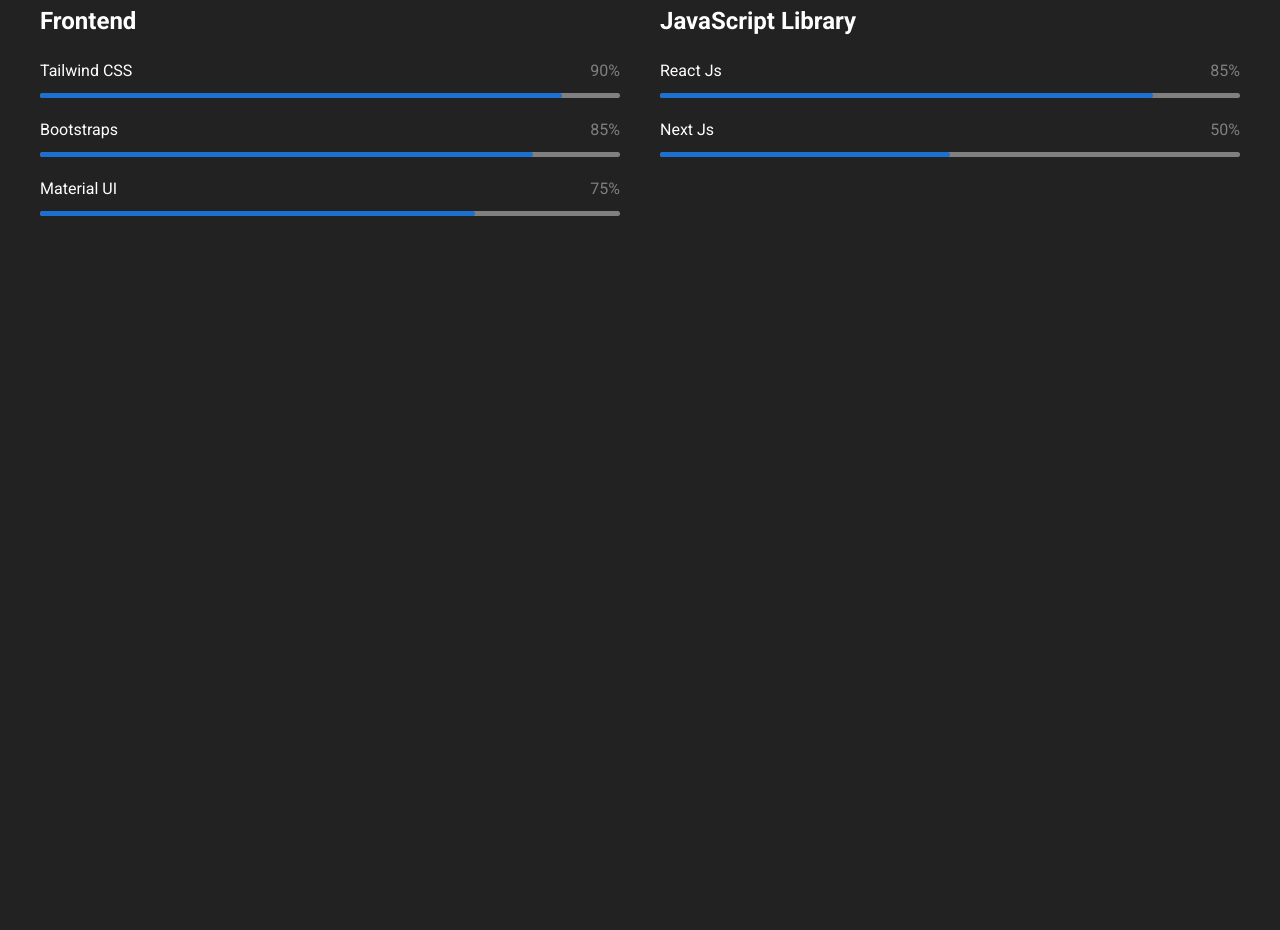
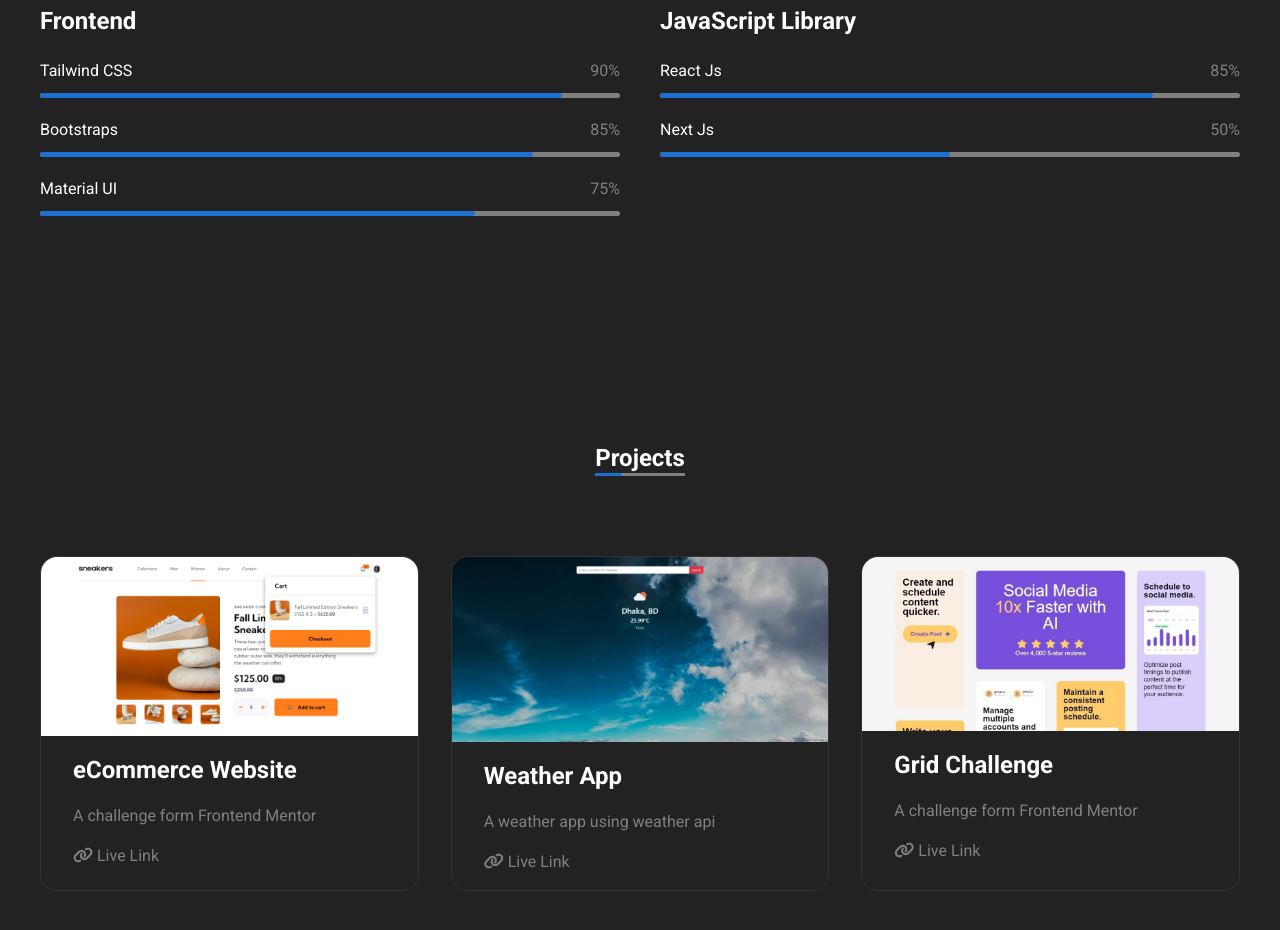
Before and after one commit to Coder-Sadik/portfolio, a plain HTML site: page index.html in a window 1280 px wide. Shown: the part 3191-4121 px from the top of the page. Before the commit the page ends 3631 px from the top, so only its background shows below. Drawn offline with Linux system fonts and the light colour scheme.

Commit message:
projects section added

```diff
--- a/CSS/style.css
+++ b/CSS/style.css
@@ -246,6 +246,45 @@ h2,
 	border-radius: 4px;
 }
 
+/* projects section  */
+.project-container {
+	display: grid;
+	grid-template-columns: repeat(3, minmax(0, 1fr));
+	gap: 2rem;
+	margin-top: 3rem;
+}
+
+.project-list {
+	margin-top: 2rem;
+	border: 1px solid #333;
+	border-radius: 1rem;
+}
+
+.project-list:hover {
+	background-color: #333;
+}
+
+.project-image {
+	border-top-right-radius: 1rem;
+	border-top-left-radius: 1rem;
+}
+
+.project-name,
+.project-description,
+.project-link {
+	padding-left: 1rem;
+}
+
+.project-description,
+.project-link {
+	color: gray;
+}
+
+.project-description {
+	padding: 1rem;
+	text-align: justify;
+}
+
 /* media query  */
 @media screen and (max-width: 1080px) {
 	.nav-bar {
--- a/index.html
+++ b/index.html
@@ -41,7 +41,7 @@
 					<li><a href="#resume">Resume</a></li>
 					<li><a href="#certifications">Certifications</a></li>
 					<li><a href="#skills">Skills</a></li>
-					<li><a href="#porjects">Projects</a></li>
+					<li><a href="#projects">Projects</a></li>
 					<li><a href="#contact">Contact</a></li>
 				</ul>
 			</div>
@@ -298,6 +298,67 @@
 			</div>
 		</section>
 
+		<!-- Projects Section -->
+		<section id="projects">
+			<div class="section-title">
+				<h2 class="underline">Projects</h2>
+			</div>
+			<div class="project-container">
+				<div class="project-list">
+					<img
+						class="project-image"
+						src="./Images/eCommerce.png"
+						alt="eCommerce website image"
+					/>
+					<div class="project-description">
+						<h2 class="project-name">eCommerce Website</h2>
+						<p class="project-description">A challenge form Frontend Mentor</p>
+						<a
+							href="https://coder-sadik.github.io/ecommerce-product-page-main/"
+							target="_blank"
+							class="project-link"
+							><i class="fa-solid fa-link"></i> Live Link
+						</a>
+					</div>
+				</div>
+				<div class="project-list">
+					<img
+						class="project-image"
+						src="./Images/weather app.png"
+						alt="eCommerce website image"
+					/>
+					<div class="project-description">
+						<h2 class="project-name">Weather App</h2>
+						<p class="project-description">A weather app using weather api</p>
+						<a
+							href="https://checkweather24.netlify.app/"
+							target="_blank"
+							class="project-link"
+							><i class="fa-solid fa-link"></i> Live Link
+						</a>
+					</div>
+				</div>
+				<div class="project-list">
+					<img
+						class="project-image"
+						src="./Images/bento-grid.jpeg"
+						alt="eCommerce website image"
+					/>
+					<div class="project-description">
+						<h2 class="project-name">Grid Challenge</h2>
+						<p class="project-description">A challenge form Frontend Mentor</p>
+						<a
+							href="https://coder-sadik.github.io/bento-grid-main/"
+							target="_blank"
+							class="project-link"
+							><i class="fa-solid fa-link"></i> Live Link
+						</a>
+					</div>
+				</div>
+			</div>
+		</section>
+
+
 		<script src="script.js"></script>
 	</body>
 </html>
```
Also changed, not shown: Images/bento-grid.jpeg (added), Images/eCommerce.png (added), Images/landing page.jpg (added), Images/weather app.png (added).
